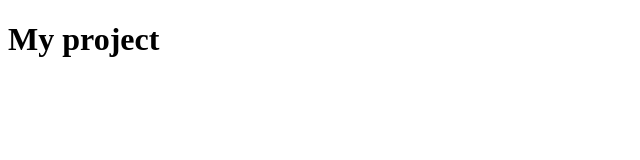
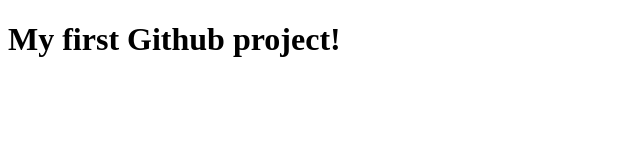
Before and after one commit to GutGid/my_homeworks, a plain HTML site: page index.html in a window 1280 px wide. Shown: the whole page, without its empty margins (0-640 px from the left). Drawn offline with Linux system fonts and the light colour scheme.

Commit message:
Update index.html

```diff
--- a/index.html
+++ b/index.html
@@ -7,6 +7,6 @@
     <title>My project</title>
 </head>
 <body>
-    <h1>My project</h1>
+    <h1>My first Github project!</h1>
 </body>
 </html>
```
